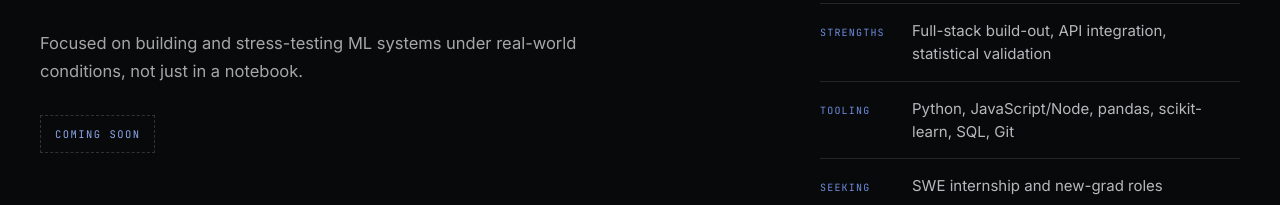
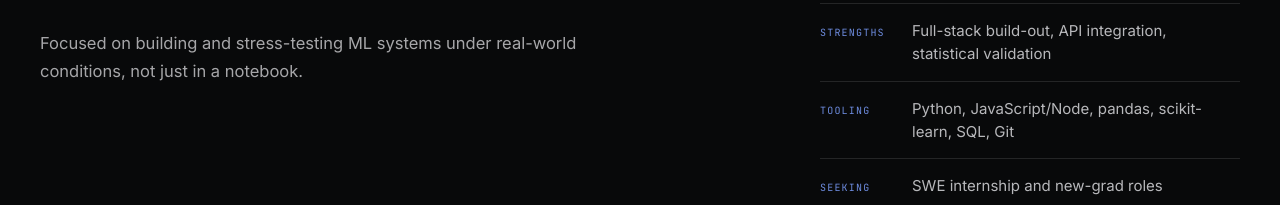
Before and after one commit to Natey17/nathanielyork.dev, a React (Vite) app: page / in a window 1280 px wide. Shown: the part 2193-2398 px from the top of the page. Built offline with nearby package versions, Linux system fonts and the light colour scheme.

Commit message:
Remove About section Coming soon placeholder entirely

```diff
--- a/src/components/About/About.jsx
+++ b/src/components/About/About.jsx
@@ -18,8 +18,6 @@ export function About() {
             Focused on building and stress-testing ML systems under real-world conditions,
             not just in a notebook.
           </p>
-
-          <p className={styles.comingSoon}>Coming soon</p>
         </div>
 
         <div className={styles.facts}>
--- a/src/components/About/About.module.css
+++ b/src/components/About/About.module.css
@@ -32,18 +32,6 @@
   color: rgba(233, 233, 237, 0.7);
   margin: 0 0 30px;
   max-width: 56ch;
-}
-
-.comingSoon {
-  font-family: var(--font-mono);
-  font-size: 10.5px;
-  letter-spacing: 0.14em;
-  text-transform: uppercase;
-  color: var(--accent-light);
-  border: 1px dashed var(--border-2);
-  display: inline-block;
-  padding: 10px 14px;
-  margin: 0 0 30px;
 }
 
 .facts {
```
